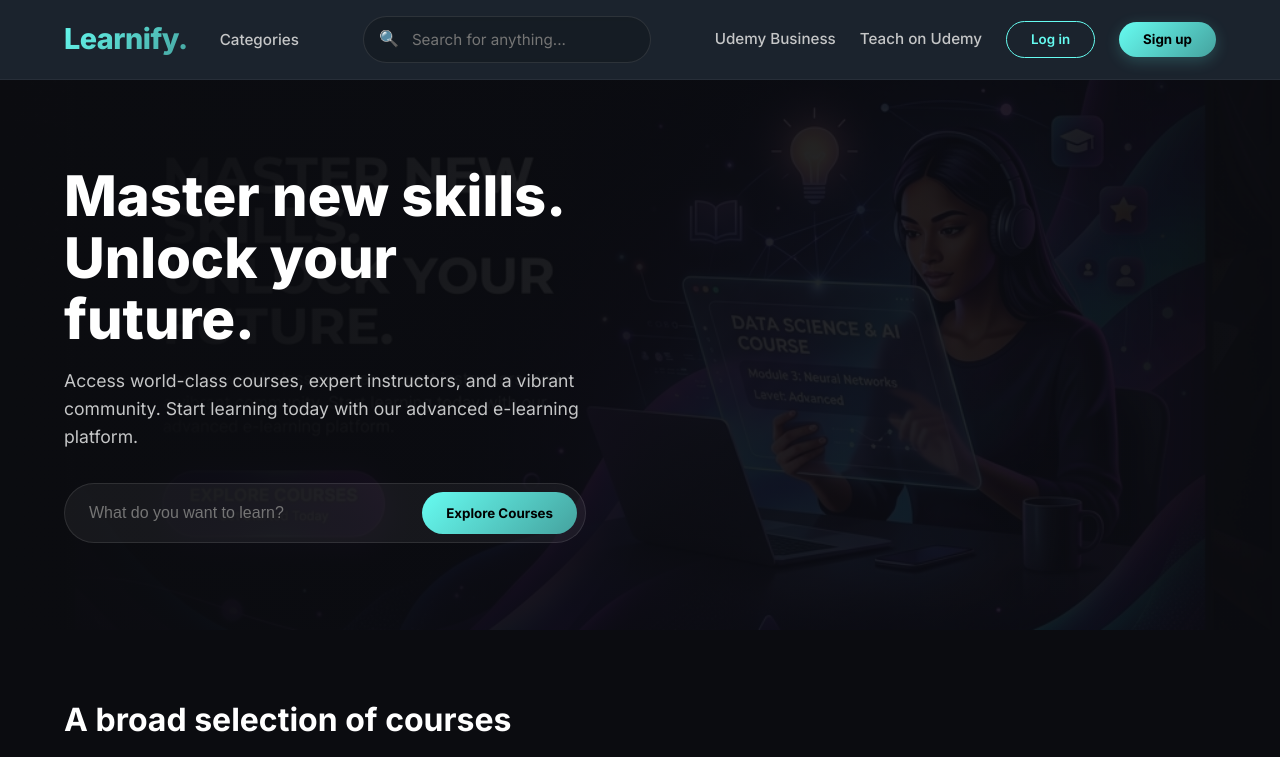
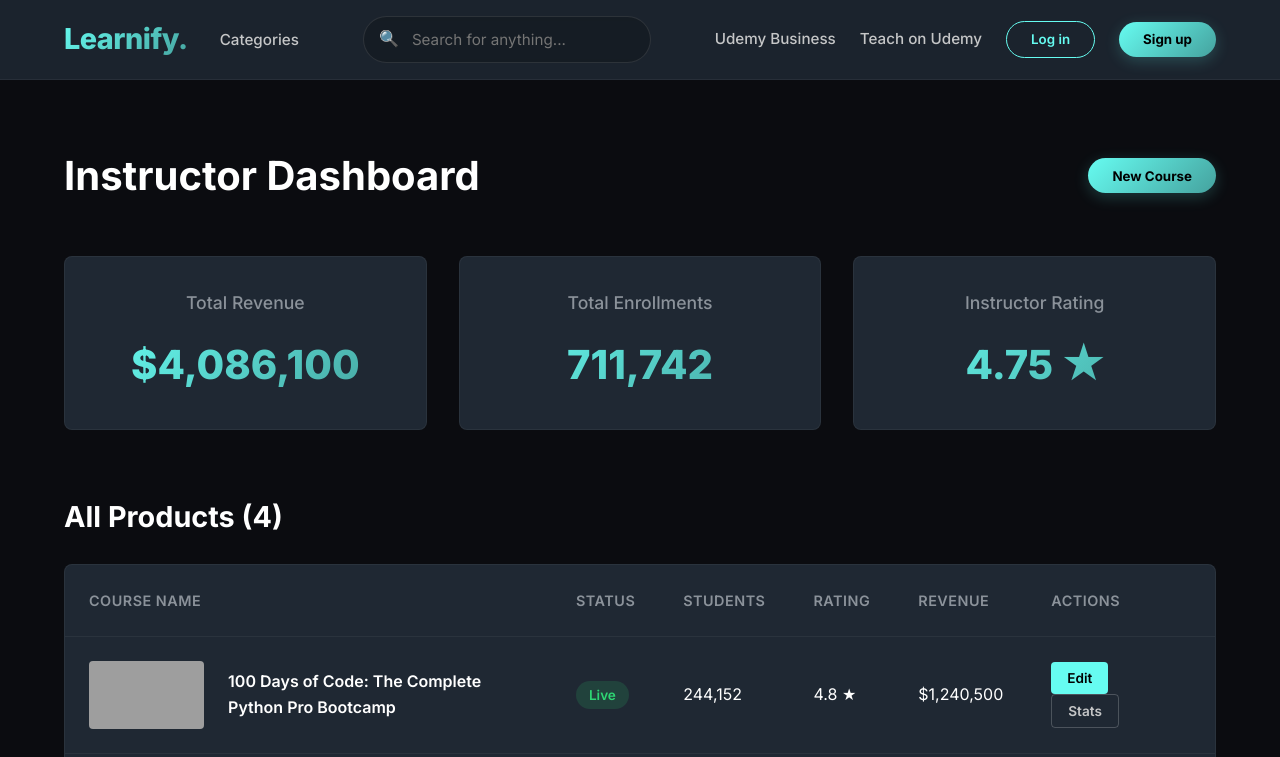
Before and after one commit to TrillionaireViier/udemy_clone, a React (Vite) app: page /teach in a window 1280 px wide. Shown: the top 757 px of the page. Built offline with nearby package versions, Linux system fonts and the light colour scheme; grey boxes are pictures that could not be loaded.

Commit message:
feat: add instructor dashboard to list all products at /teach

```diff
--- a/src/App.jsx
+++ b/src/App.jsx
@@ -6,6 +6,7 @@ import {
   Blog, HelpSupport, Affiliate, Investors, Terms,
   PrivacyPolicy, CookieSettings, Sitemap, Accessibility
 } from './pages/StaticPages';
+import TeachDashboard from './pages/TeachDashboard';
 
 function App() {
   const [modalType, setModalType] = useState(null);
@@ -35,6 +36,7 @@ function App() {
         <div style={{ flex: 1 }}>
           <Routes>
             <Route path="/" element={<Home />} />
+            <Route path="/teach" element={<TeachDashboard />} />
             <Route path="/blog" element={<Blog />} />
             <Route path="/help-and-support" element={<HelpSupport />} />
             <Route path="/affiliate" element={<Affiliate />} />
--- /dev/null
+++ b/src/pages/TeachDashboard.css
@@ -0,0 +1,162 @@
+.teach-container {
+  padding: 4rem;
+  min-height: 70vh;
+}
+
+.teach-header {
+  display: flex;
+  justify-content: space-between;
+  align-items: center;
+  margin-bottom: 3rem;
+}
+
+.teach-header h1 {
+  font-size: 2.5rem;
+  color: #fff;
+}
+
+.stats-grid {
+  display: grid;
+  grid-template-columns: repeat(auto-fit, minmax(250px, 1fr));
+  gap: 2rem;
+  margin-bottom: 4rem;
+}
+
+.stat-card {
+  background: var(--surface-color);
+  padding: 2rem;
+  border-radius: var(--border-radius-md);
+  border: 1px solid rgba(255, 255, 255, 0.05);
+  text-align: center;
+  transition: transform 0.3s ease;
+}
+
+.stat-card:hover {
+  transform: translateY(-5px);
+  border-color: rgba(102, 252, 241, 0.3);
+}
+
+.stat-card h3 {
+  color: var(--text-secondary);
+  font-size: 1.1rem;
+  margin-bottom: 1rem;
+  font-weight: 500;
+}
+
+.stat-card p {
+  font-size: 2.5rem;
+  font-weight: 800;
+  color: #fff;
+  background: var(--accent-gradient);
+  -webkit-background-clip: text;
+  -webkit-text-fill-color: transparent;
+}
+
+.products-section h2 {
+  color: #fff;
+  font-size: 1.8rem;
+  margin-bottom: 1.5rem;
+}
+
+.table-responsive {
+  overflow-x: auto;
+  background: var(--surface-color);
+  border-radius: var(--border-radius-md);
+  border: 1px solid rgba(255, 255, 255, 0.05);
+}
+
+.products-table {
+  width: 100%;
+  border-collapse: collapse;
+  color: #fff;
+}
+
+.products-table th,
+.products-table td {
+  padding: 1.5rem;
+  text-align: left;
+  border-bottom: 1px solid rgba(255, 255, 255, 0.05);
+}
+
+.products-table th {
+  color: var(--text-secondary);
+  font-weight: 600;
+  font-size: 0.9rem;
+  text-transform: uppercase;
+  letter-spacing: 0.5px;
+}
+
+.products-table tr:hover {
+  background: rgba(255, 255, 255, 0.02);
+}
+
+.product-info {
+  display: flex;
+  align-items: center;
+  gap: 1.5rem;
+}
+
+.product-info img {
+  width: 120px;
+  height: 68px;
+  object-fit: cover;
+  border-radius: 4px;
+}
+
+.product-title {
+  font-weight: 600;
+  font-size: 1rem;
+  max-width: 300px;
+}
+
+.status-badge {
+  padding: 0.4rem 0.8rem;
+  border-radius: 50px;
+  font-size: 0.85rem;
+  font-weight: 600;
+}
+
+.status-badge.live {
+  background: rgba(46, 213, 115, 0.15);
+  color: #2ed573;
+}
+
+.status-badge.draft {
+  background: rgba(255, 165, 2, 0.15);
+  color: #ffa502;
+}
+
+.action-btn {
+  background: var(--accent-color);
+  color: #000;
+  padding: 0.5rem 1rem;
+  border-radius: 4px;
+  font-weight: 600;
+  font-size: 0.85rem;
+  margin-right: 0.5rem;
+  transition: all 0.2s;
+}
+
+.action-btn:hover {
+  filter: brightness(1.1);
+}
+
+.action-btn.outline {
+  background: transparent;
+  color: var(--text-primary);
+  border: 1px solid rgba(255, 255, 255, 0.2);
+}
+
+.action-btn.outline:hover {
+  background: rgba(255, 255, 255, 0.05);
+}
+
+@media (max-width: 768px) {
+  .teach-container {
+    padding: 2rem;
+  }
+  .product-info {
+    flex-direction: column;
+    align-items: flex-start;
+  }
+}
--- /dev/null
+++ b/src/pages/TeachDashboard.jsx
@@ -0,0 +1,109 @@
+import React from 'react';
+import './TeachDashboard.css';
+
+const myProducts = [
+  {
+    id: 1,
+    title: '100 Days of Code: The Complete Python Pro Bootcamp',
+    students: 244152,
+    rating: 4.8,
+    revenue: '$1,240,500',
+    status: 'Live',
+    img: 'https://img-c.udemycdn.com/course/480x270/2776760_f176_10.jpg'
+  },
+  {
+    id: 2,
+    title: 'The Complete Web Development Bootcamp 2024',
+    students: 312890,
+    rating: 4.7,
+    revenue: '$1,850,200',
+    status: 'Live',
+    img: 'https://img-c.udemycdn.com/course/480x270/1565838_e54e_16.jpg'
+  },
+  {
+    id: 3,
+    title: 'iOS & Swift - The Complete iOS App Development Bootcamp',
+    students: 150200,
+    rating: 4.8,
+    revenue: '$950,400',
+    status: 'Live',
+    img: 'https://img-c.udemycdn.com/course/480x270/1778502_f4b9_12.jpg'
+  },
+  {
+    id: 4,
+    title: 'Advanced React Design Patterns',
+    students: 4500,
+    rating: 4.9,
+    revenue: '$45,000',
+    status: 'Draft',
+    img: 'https://img-c.udemycdn.com/course/480x270/1362070_b9a1_2.jpg'
+  }
+];
+
+export default function TeachDashboard() {
+  return (
+    <div className="teach-container">
+      <div className="teach-header">
+        <h1>Instructor Dashboard</h1>
+        <button className="btn-primary">New Course</button>
+      </div>
+
+      <div className="stats-grid">
+        <div className="stat-card">
+          <h3>Total Revenue</h3>
+          <p>$4,086,100</p>
+        </div>
+        <div className="stat-card">
+          <h3>Total Enrollments</h3>
+          <p>711,742</p>
+        </div>
+        <div className="stat-card">
+          <h3>Instructor Rating</h3>
+          <p>4.75 ★</p>
+        </div>
+      </div>
+
+      <div className="products-section">
+        <h2>All Products ({myProducts.length})</h2>
+        <div className="table-responsive">
+          <table className="products-table">
+            <thead>
+              <tr>
+                <th>Course Name</th>
+                <th>Status</th>
+                <th>Students</th>
+                <th>Rating</th>
+                <th>Revenue</th>
+                <th>Actions</th>
+              </tr>
+            </thead>
+            <tbody>
+              {myProducts.map(product => (
+                <tr key={product.id}>
+                  <td>
+                    <div className="product-info">
+                      <img src={product.img} alt={product.title} />
+                      <span className="product-title">{product.title}</span>
+                    </div>
+                  </td>
+                  <td>
+                    <span className={`status-badge ${product.status.toLowerCase()}`}>
+                      {product.status}
+                    </span>
+                  </td>
+                  <td>{product.students.toLocaleString()}</td>
+                  <td>{product.rating} ★</td>
+                  <td>{product.revenue}</td>
+                  <td>
+                    <button className="action-btn">Edit</button>
+                    <button className="action-btn outline">Stats</button>
+                  </td>
+                </tr>
+              ))}
+            </tbody>
+          </table>
+        </div>
+      </div>
+    </div>
+  );
+}
```
